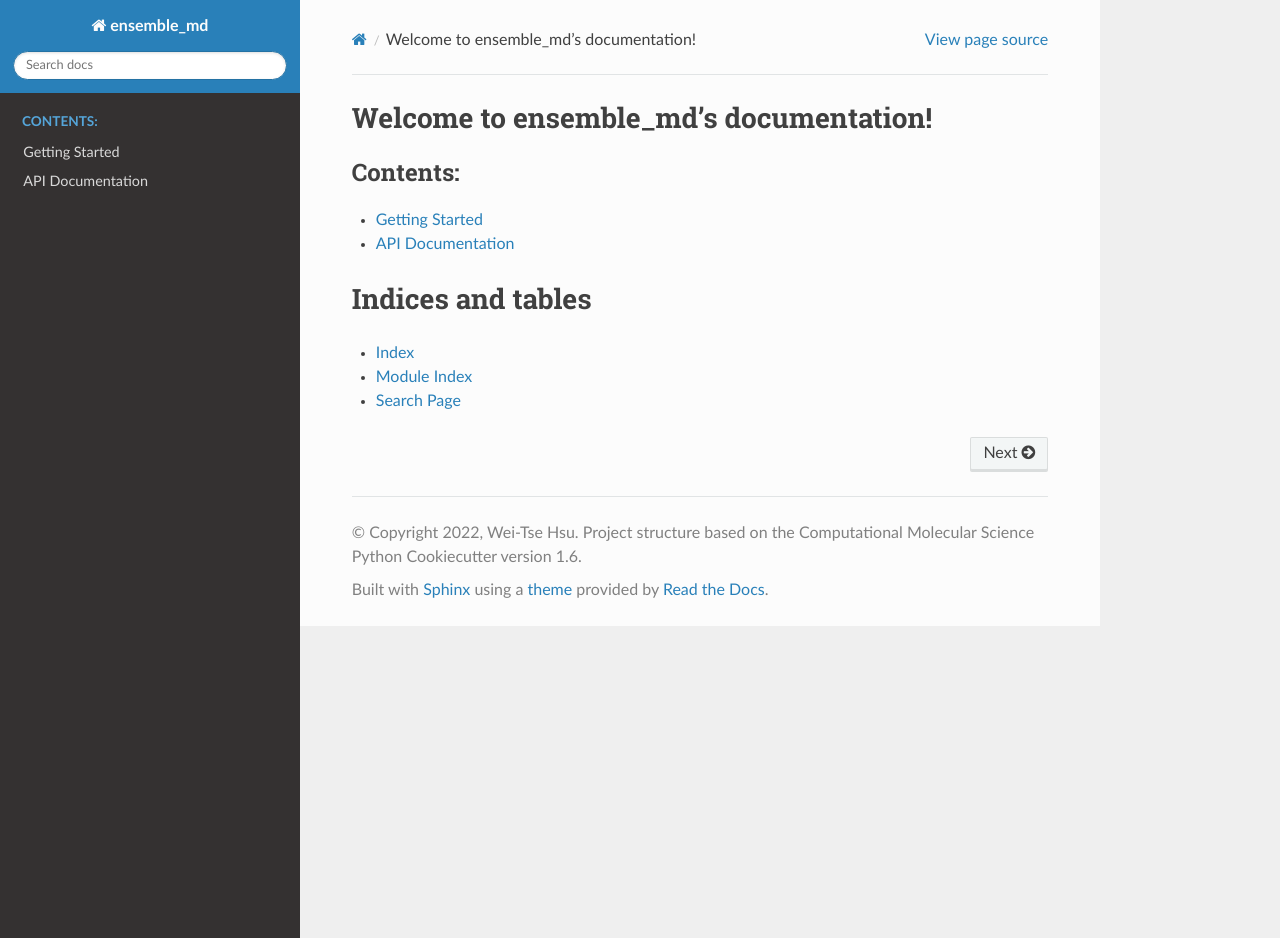
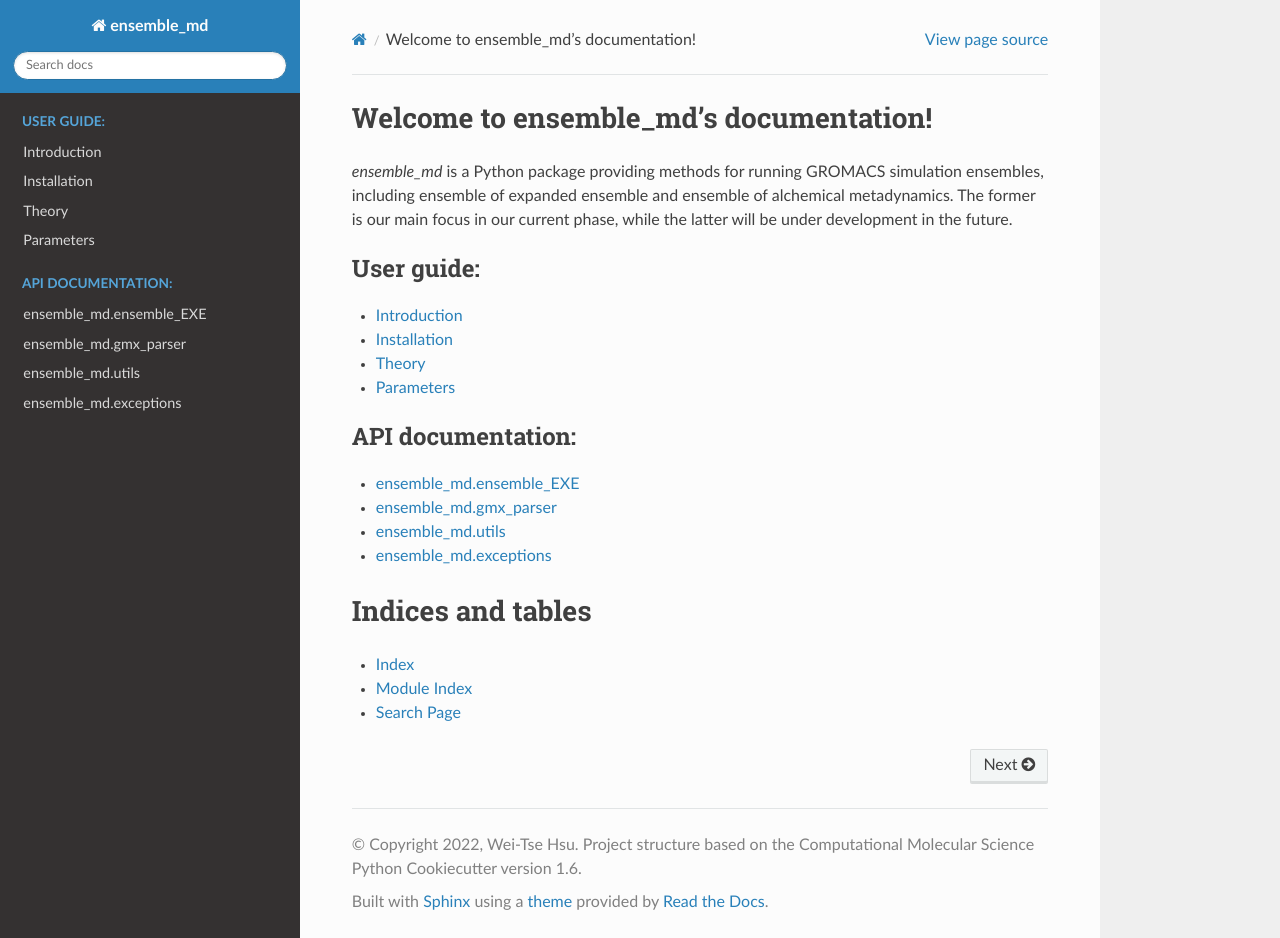
Before and after one commit to wehs7661/ensemble_md, a Sphinx documentation site: the page built from docs/index.rst, in a window 1280 px wide and 938 px high. Built offline with Sphinx 7.4.7 and the Read the Docs theme 2.0.0, drawn with Linux system fonts in a browser that asks for light colours; the version number could not be read and is left out.

```diff
--- a/docs/api.rst
+++ b/docs/api.rst
@@ -1,7 +1,23 @@
-API Documentation
-=================
+ensemble\_md.ensemble_EXE
+=========================
 
-.. autosummary::
-   :toctree: autosummary
+.. automodule:: ensemble_md.ensemble_EXE
+   :members:
 
-   ensemble_md.canvas
+ensemble\_md.gmx_parser
+=======================
+
+.. automodule:: ensemble_md.gmx_parser
+   :members:
+
+ensemble\_md.utils
+==================
+
+.. automodule:: ensemble_md.utils
+   :members:
+
+ensemble\_md.exceptions
+=======================
+
+.. automodule:: ensemble_md.exceptions
+   :members:
--- a/docs/conf.py
+++ b/docs/conf.py
@@ -17,6 +17,7 @@ import os
 import sys
 sys.path.insert(0, os.path.abspath('..'))
 
+import gmxapi
 import ensemble_md
 
 
--- a/docs/getting_started.rst
+++ /dev/null
@@ -1,4 +0,0 @@
-Getting Started
-===============
-
-This page details how to get started with ensemble_md.
--- a/docs/index.rst
+++ b/docs/index.rst
@@ -5,14 +5,22 @@
 
 Welcome to ensemble_md's documentation!
 =========================================================
+`ensemble_md` is a Python package providing methods for running
+GROMACS simulation ensembles, including ensemble of expanded ensemble
+and ensemble of alchemical metadynamics. The former is our main focus
+in our current phase, while the latter will be under development in
+the future.
 
 .. toctree::
+   user_guide
    :maxdepth: 2
-   :caption: Contents:
+   :caption: User guide:
 
-   getting_started
+
+.. toctree::
    api
-
+   :maxdepth: 2
+   :caption: API documentation:
 
 
 Indices and tables
--- /dev/null
+++ b/docs/user_guide.rst
@@ -0,0 +1,35 @@
+Introduction
+============
+:code:`ensemble_md` is a Python package providing methods for running
+GROMACS simulation ensembles, including ensemble of expanded ensemble
+and ensemble of alchemical metadynamics. The former is our main focus
+in our current phase, while the latter will be under development in
+the future. Currently, :code:`ensemble_md` uses a higher level Python API
+of GROMACS, :code:`gmxapi`, to launch GROMACS simulations and access relevant
+files programmatically as needed. We will switch to :code:`scale-ms` for
+this purpose in the future.
+
+
+Installation
+============
+The package has not been published to PyPI, but can be installed from our
+`github repository`_ using the following commands:
+::
+
+    git clone https://github.com/wehs7661/ensemble_md.git
+    cd ensemble_md/
+    pip install -e .
+
+Note that this package requries a bunch of other Python packages to be installed,
+including NumPy, pymbar, natsort, and argparse. For the full list please
+check :code:`requirements.txt`.
+
+.. _`github repository`: https://github.com/wehs7661/ensemble_md.git
+
+
+Theory
+======
+
+
+Parameters
+==========
```
Also changed, not shown: README.md (+4 -1 lines), docs/requirements.txt (added, +7 -0 lines), docs/requirements.yaml (+6 -5 lines), 1 other file.
